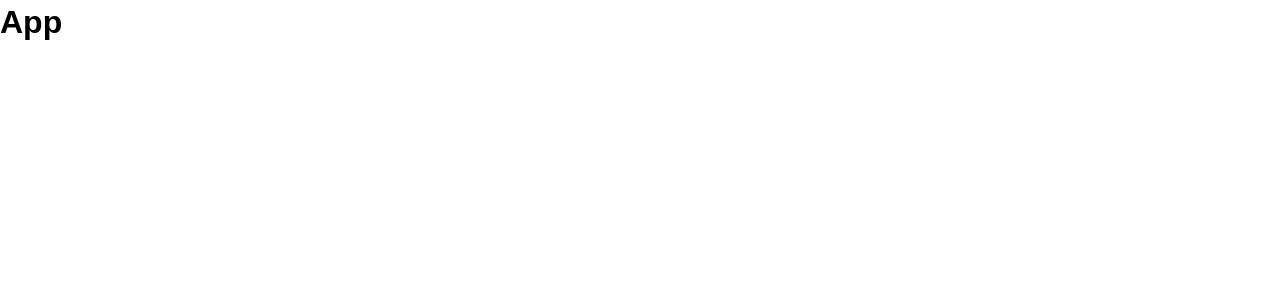
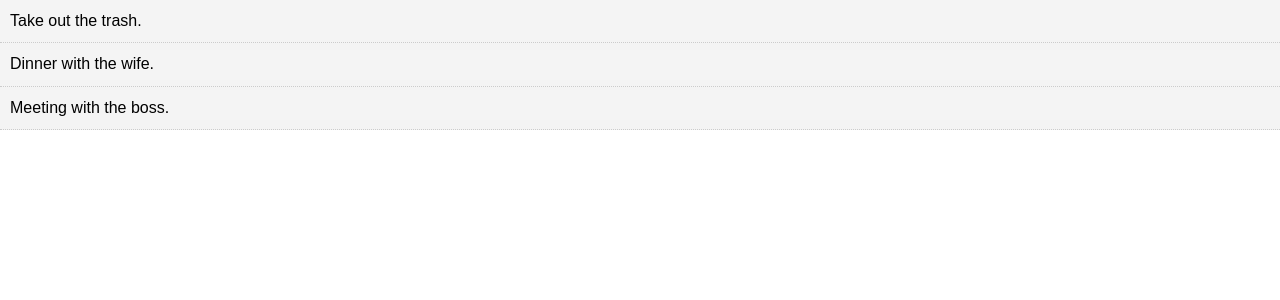
Before and after one commit to Jimfarrugia/react-todo-list, a React (Create React App) app: page / in a window 1280 px wide. Shown: the top 300 px of the page. Built offline with nearby package versions, Linux system fonts and the light colour scheme.

Commit message:
created components Todos and TodoItem

```diff
--- a/src/App.js
+++ b/src/App.js
@@ -1,12 +1,33 @@
-import React from 'react';
+import React, { Component } from 'react';
+import Todos from './components/Todos';
 import './App.css';
 
-function App() {
-  return (
-    <div className="App">
-      <h1>App</h1>
-    </div>
-  );
+export default class App extends Component {
+
+  state = {
+    todos: [
+      {
+        id: 1,
+        title: "Take out the trash.",
+        completed: false
+      },
+      {
+        id: 2,
+        title: "Dinner with the wife.",
+        completed: false
+      },
+      {
+        id: 3,
+        title: "Meeting with the boss.",
+        completed: false
+      }
+    ]
+  }
+  render() {
+    return (
+      <div className="App">
+        <Todos todos={this.state.todos} />
+      </div>
+    );
+  }
 }
-
-export default App;
--- /dev/null
+++ b/src/components/TodoItem.js
@@ -0,0 +1,27 @@
+import React, { Component } from 'react';
+import PropTypes from "prop-types";
+
+export default class TodoItem extends Component {
+
+  getStyle = () => {
+    return {
+      background: "#f4f4f4",
+      padding: "10px",
+      borderBottom: "1px #ccc dotted",
+      textDecoration: this.props.todo.completed ? "line-through" : "none"
+    }
+  }
+
+  render() {
+    return (
+      <div style={this.getStyle()}>
+        <p>{this.props.todo.title}</p>
+      </div>
+    )
+  }
+}
+
+// PropTypes
+TodoItem.propTypes = {
+  todo: PropTypes.object.isRequired
+}
--- /dev/null
+++ b/src/components/Todos.js
@@ -0,0 +1,17 @@
+import React, { Component } from 'react';
+import TodoItem from "./TodoItem";
+import PropTypes from "prop-types";
+
+export default class Todos extends Component {
+
+  render() {
+    return this.props.todos.map(todo => (
+      <TodoItem key={todo.id} todo={todo} />
+    ))
+  }
+}
+
+// PropTypes
+Todos.propTypes = {
+  todos: PropTypes.array.isRequired
+}
```
